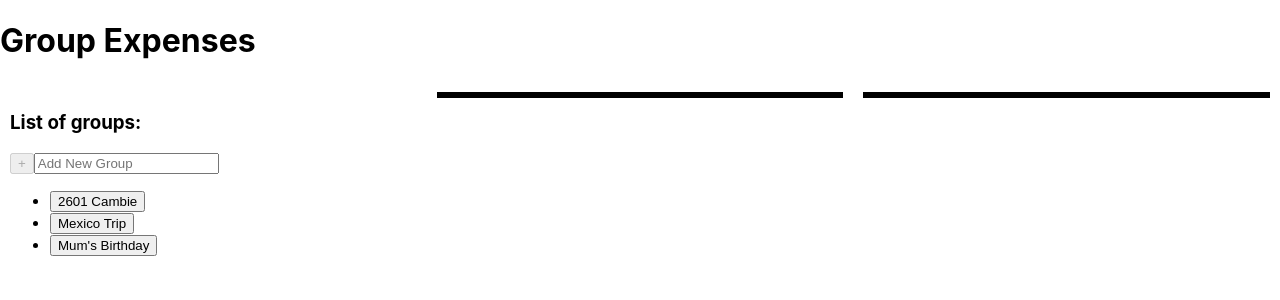
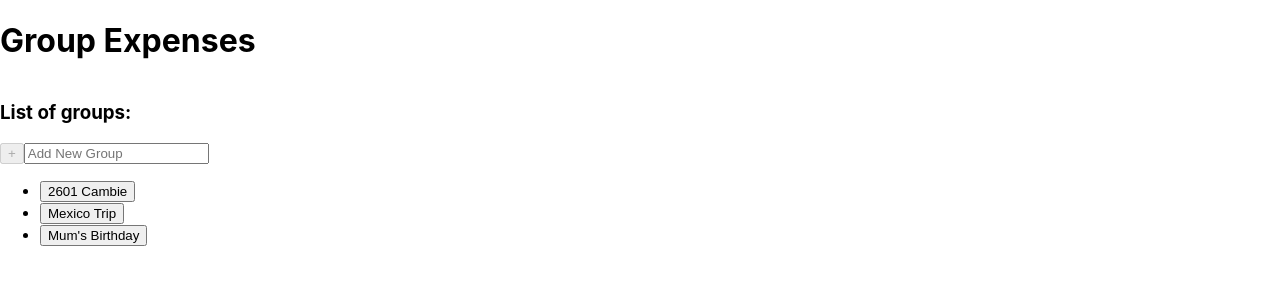
Before and after one commit to leeenah/group-expenses, a React (Create React App) app: page / in a window 1280 px wide. Shown: the top 300 px of the page. Built offline with nearby package versions, Linux system fonts and the light colour scheme.

Commit message:
Added functionality to edit the group name and update it on the page with updated group name. Also cleaned up the code

```diff
--- a/src/App.css
+++ b/src/App.css
@@ -6,7 +6,10 @@
   display: flex;
 }
 
-.col {
-  flex: 50%;
-  padding: 10px;
+.col-1 {
+  flex: 20%;
 }
+
+.col-2 {
+  flex: 80%;
+}
--- a/src/App.js
+++ b/src/App.js
@@ -1,7 +1,7 @@
 import React, { useState } from "react";
 import Group from "./components/Group";
 import Expenses from "./components/Expenses";
-import ExpenseInformation from "./components/ExpenseInformation";
+// import ExpenseInformation from "./components/ExpenseInformation";
 
 import "./App.css";
 
@@ -53,16 +53,17 @@ function App() {
   ]);
 
   const [selectedGroup, setSelectedGroup] = useState(null);
-  const [selectedExpense, setSelectedExpense] = useState(null);
+  // const [selectedExpense, setSelectedExpense] = useState(null);
 
   function openGroupExpense(group) {
     const clone = {
+      id: group.id,
       name: group.name,
       type: group.type,
       expenses: group.expenses.slice(),
     };
     setSelectedGroup(clone);
-    setSelectedExpense(null);
+    // setSelectedExpense(null);
   }
 
   // function openExpenseInformation(expenseInformation) {
@@ -76,7 +77,7 @@ function App() {
     setGroups(tempGroups);
   }
 
-  function updateGroup(group) {
+  function updateGroup(updatedGroup) {
     // Option 1 (use map)
     // Pros: simple
     // Cons: iterates over all of the items (so if there is million items
@@ -87,8 +88,8 @@ function App() {
       // Ideally we would compare id (unique identifier) and do a check
       // Because some groups could have the same name and that
       // would have side effects
-      if (currentGroup.name === group.name) {
-        return group;
+      if (currentGroup.id === updatedGroup.id) {
+        return updatedGroup;
       } else {
         return currentGroup;
       }
@@ -101,19 +102,24 @@ function App() {
       {/**TODO - Add Header Component */}
       <h1>Group Expenses</h1>
       <div className="row">
-        <div className="col">
+        <div className="col-1">
           <Group
             groups={groups}
             action={openGroupExpense}
             newExpenseGroup={addNewGroup}
           />
         </div>
-        <div className="col">
-          <Expenses group={selectedGroup} action={updateGroup} />
-        </div>
-        <div className="col">
+        {/** Conditional render so that when selectedGroup is true,
+         * it will display the component */}
+        {selectedGroup && (
+          <div className="col-2">
+            <Expenses group={selectedGroup} action={updateGroup} />
+          </div>
+        )}
+
+        {/* <div className="col">
           <ExpenseInformation expense={selectedExpense} />
-        </div>
+        </div> */}
       </div>
     </div>
   );
--- a/src/components/Expenses.js
+++ b/src/components/Expenses.js
@@ -10,6 +10,7 @@ const Expenses = ({ group, action }) => {
   });
 
   const [isEditing, setIsEditing] = useState(false);
+  const [editedGroupName, setEditedGroupName] = useState("");
 
   const handleClick = (index) => {
     let selectedExpenseItem = group.expenses[index];
@@ -39,10 +40,31 @@ const Expenses = ({ group, action }) => {
     setExpense({ ...expense, [event.target.name]: value });
   }
 
+  function typedGroupName(input) {
+    setEditedGroupName(input.target.value);
+  }
+
   function toggleEditMode() {
     var currentIsEditing = isEditing;
     var newIsEditing = !currentIsEditing;
     setIsEditing(newIsEditing);
+
+    updateGroupName();
+  }
+
+  function saveGroupName(event) {
+    event.preventDefault();
+
+    updateGroupName();
+  }
+
+  function updateGroupName() {
+    if (isEditing) {
+      group.name = editedGroupName;
+      action(group);
+
+      setIsEditing(false);
+    }
   }
 
   var expenseItems = [];
@@ -69,12 +91,13 @@ const Expenses = ({ group, action }) => {
           <h1>{group.name}</h1>
 
           {isEditing && (
-            <form>
-              <input type="text" />
+            <form onSubmit={saveGroupName}>
+              <input type="text" onChange={typedGroupName} />
             </form>
           )}
 
           <button onClick={toggleEditMode}>
+            {/** Below is a ternary condition. If isEditing state is true, "save" will be displayed, and if it's false "edit" will be displayed*/}
             {isEditing ? "save" : "edit"}
           </button>
           {expenseItems.length > 0 && <div>{expenseItems} </div>}
```
